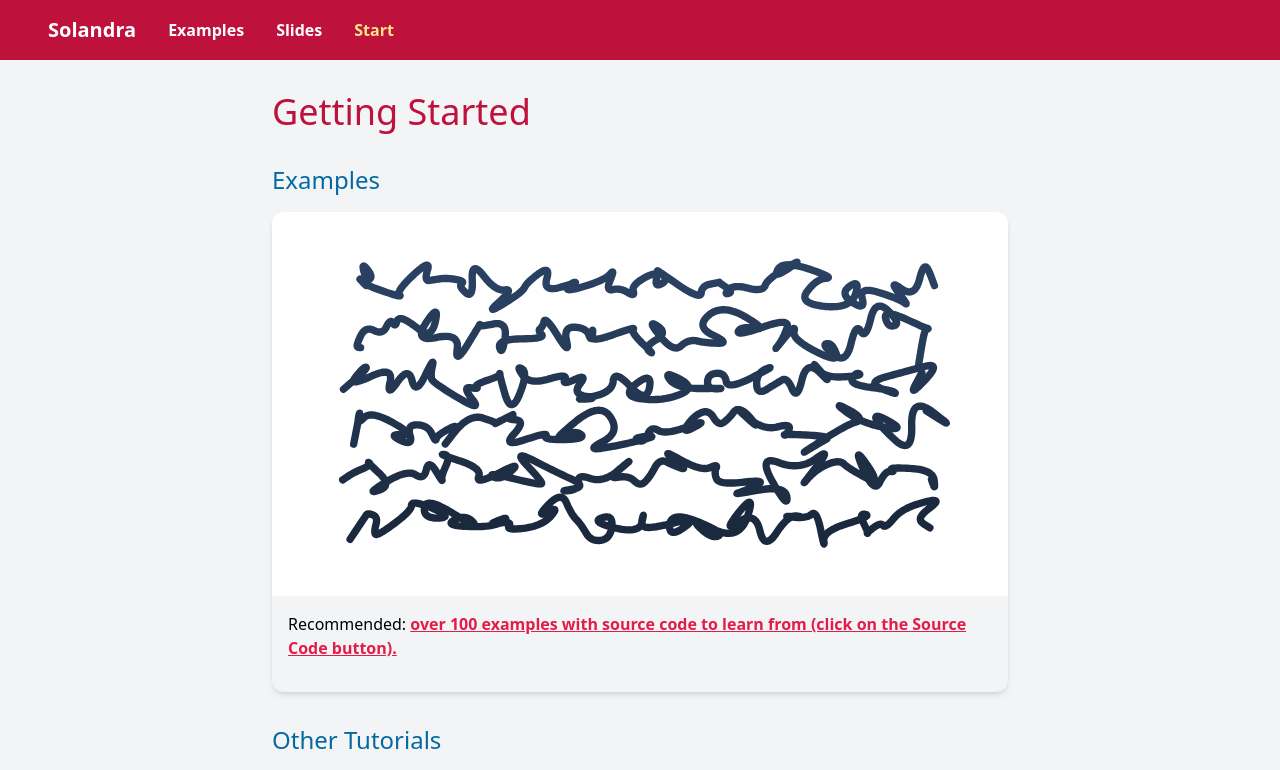
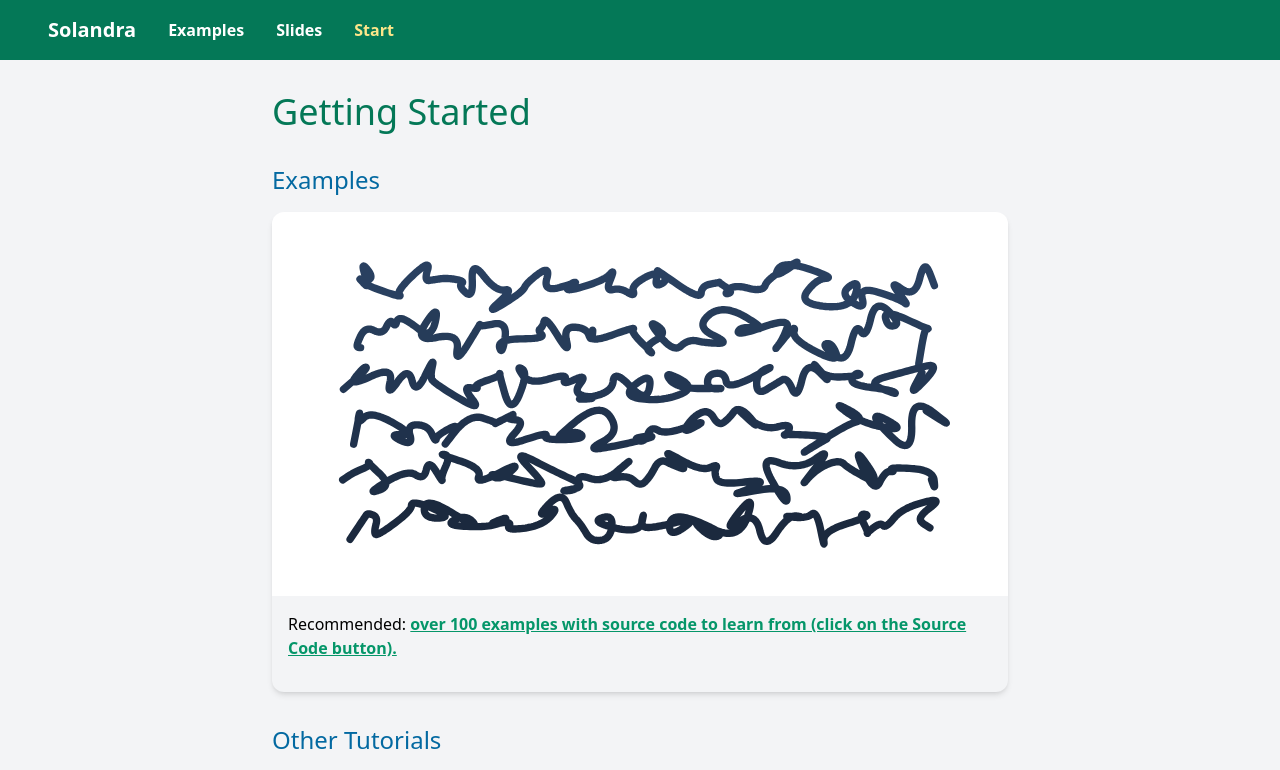
Before and after one commit to jamesporter/solandra, a Next.js app: page /quickstart in a window 1280 px wide. Shown: the top 770 px of the page. Built offline with nearby package versions, Linux system fonts and the light colour scheme.

Commit message:
update colours on site
(Probably will do new header graphic?)

```diff
--- a/pages/index.tsx
+++ b/pages/index.tsx
@@ -39,7 +39,7 @@ const Home: NextPage = () => {
       </Head>
 
       <main>
-        <div className="bg-gradient-to-b from-rose-500  to-sky-700 py-4 overflow-hidden">
+        <div className="bg-gradient-to-b from-emerald-500  to-sky-700 py-4 overflow-hidden">
           <Logo />
 
           <div className="px-8 pt-4 flex flex-col">
@@ -228,7 +228,7 @@ const Home: NextPage = () => {
 
         <div className="flex flex-row flex-wrap md:gap-4 justify-center">
           <div className="bg-gray-800 text-white md:rounded-xl p-4 md:shadow-lg max-w-lg flex flex-col gap-y-4">
-            <h3 className="font-bold text-4xl text-transparent bg-clip-text bg-gradient-to-r from-amber-400 to-rose-600 inline-block">
+            <h3 className="font-bold text-4xl text-transparent bg-clip-text bg-gradient-to-r from-amber-400 to-emerald-600 inline-block">
               Solandra Flutter
             </h3>
             <p>
@@ -256,7 +256,7 @@ const Home: NextPage = () => {
                 href="https://github.com/jamesporter/solandra-flutter"
                 target="_blank"
                 rel="noreferrer"
-                className="flex flex-row gap-x-4 items-center p-2 hover:bg-gradient-to-r from-amber-400 to-rose-500 hover:text-sky-900 rounded-lg"
+                className="flex flex-row gap-x-4 items-center p-2 hover:bg-gradient-to-r from-amber-400 to-emerald-500 hover:text-sky-900 rounded-lg"
               >
                 <CodeIcon className="h-8 w-8" />
                 Documentation and Source Code
@@ -266,7 +266,7 @@ const Home: NextPage = () => {
                 href="https://pub.dev/packages/solandra"
                 target="_blank"
                 rel="noreferrer"
-                className="flex flex-row gap-x-4 items-center p-2 hover:bg-gradient-to-r from-amber-400 to-rose-500 hover:text-sky-900 rounded-lg"
+                className="flex flex-row gap-x-4 items-center p-2 hover:bg-gradient-to-r from-amber-400 to-emerald-500 hover:text-sky-900 rounded-lg"
               >
                 <DownloadIcon className="h-8 w-8" />
                 Dart Package on Pub
--- a/src/components/Footer.tsx
+++ b/src/components/Footer.tsx
@@ -3,12 +3,12 @@ import Container from "./Container"
 
 export default function Footer() {
   return (
-    <div className="bg-rose-700 p-4 md:p-16 mt-16 flex flex-col">
+    <div className="bg-emerald-700 p-4 md:p-16 mt-16 flex flex-col">
       <Container>
         <p className="text-xl mb-2 mr-4 text-white text-center">
           Solandra was made by{" "}
           <a
-            className="text-white font-bold hover:text-rose-200"
+            className="text-white font-bold hover:text-emerald-200"
             href="https://www.amimetic.co.uk"
           >
             James Porter
@@ -18,7 +18,7 @@ export default function Footer() {
         <p className="text-xl mb-2 mr-4 text-white text-center">
           Check out the{" "}
           <a
-            className="text-white font-bold hover:text-rose-200"
+            className="text-white font-bold hover:text-emerald-200"
             href="https://github.com/jamesporter/solandra"
           >
             GitHub page
--- a/src/components/Header.tsx
+++ b/src/components/Header.tsx
@@ -20,7 +20,7 @@ const links = [
 export default function Header() {
   const router = useRouter()
   return (
-    <div className="bg-rose-700 px-8 flex flex-row items-center">
+    <div className="bg-emerald-700 px-8 flex flex-row items-center">
       <Link href="/" legacyBehavior>
         <a className="text-white font-bold hover:text-sky-100 p-4 text-xl">
           Solandra
@@ -38,7 +38,7 @@ export default function Header() {
         } else {
           return (
             <Link href={link.href} key={i} legacyBehavior>
-              <a className="text-white font-bold hover:text-rose-200 p-4">
+              <a className="text-white font-bold hover:text-emerald-200 p-4">
                 {link.name}
               </a>
             </Link>
--- a/src/components/Logo.tsx
+++ b/src/components/Logo.tsx
@@ -8,7 +8,7 @@ const logo = (p: SCanvas) => {
   p.times(5, (n) => {
     const sides = 10 - n
     const r = d - n * 0.16 * d + (1 + Math.cos(p.t * 1.5)) / 45
-    p.setFillColor(345, 70, 20 + n * 12)
+    p.setFillColor(200, 70, 20 + n * 12)
     p.fill(
       new RegularPolygon({
         at: center,
--- a/styles/globals.css
+++ b/styles/globals.css
@@ -43,7 +43,7 @@
 }
 
 .article-page h1 {
-  @apply text-rose-700 text-4xl my-4;
+  @apply text-emerald-700 text-4xl my-4;
 }
 
 .article-page h2 {
@@ -55,7 +55,7 @@
 }
 
 .article-page p a {
-  @apply font-bold text-rose-600 hover:text-sky-500;
+  @apply font-bold text-emerald-600 hover:text-sky-500;
 }
 
 body {
```
